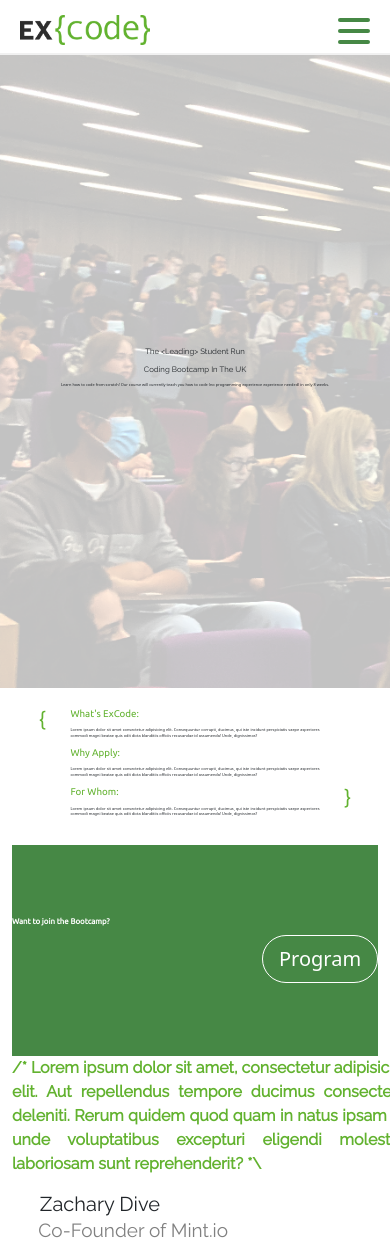
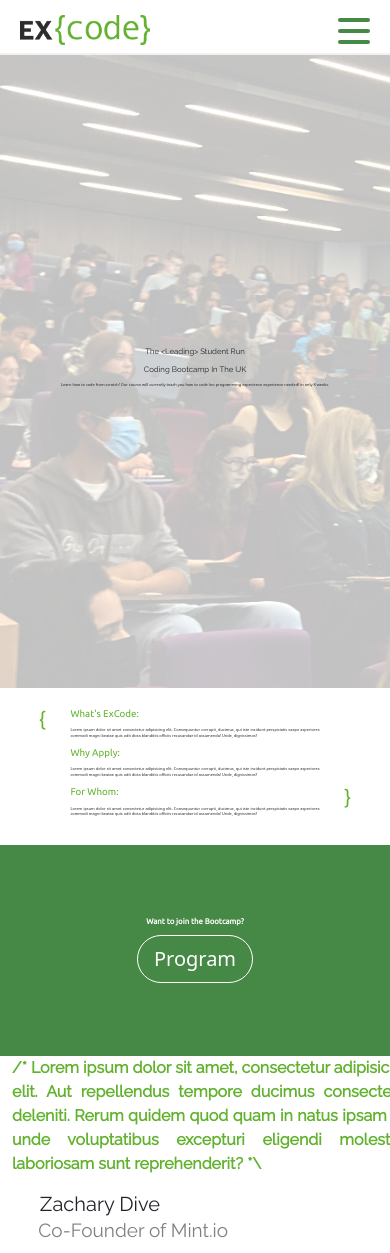
Before and after one commit to jeremy-shr/ExCode-Website, a React (Create React App) app: page / in a window 390 px wide. Shown: the top 1253 px of the page. Built offline with nearby package versions, Linux system fonts and the light colour scheme.

Commit message:
adding even more responsiveness

```diff
--- a/src/App.css
+++ b/src/App.css
@@ -45,7 +45,6 @@
 	color: #fff !important;
 	border-color: #fff !important;
 	border-radius: 50px !important;
-	margin-left: 250px;
 }
 
 .program-button:hover {
--- a/src/components/Home.js
+++ b/src/components/Home.js
@@ -118,6 +118,12 @@ const Bracket2 = styled.h1`
 	right: 10vw;
 `;
 
+const JoinBanner = styled.div`
+	display: flex;
+	align-items: center;
+    flex-direction: column;
+`;
+
 function Home() {
 	return (
 		<>
@@ -180,8 +186,8 @@ function Home() {
 			</R2>
 
 			<div className='container-fluid'>
-			<R3 className="row-landing-sec3">
-				<div>
+			<R3 className="row">
+				<JoinBanner>
 					<Signup>Want to join the Bootcamp?</Signup>
 					<NavLink to="/program">
 						<Button
@@ -193,7 +199,7 @@ function Home() {
 							Program
 						</Button>
 					</NavLink>
-				</div>
+				</JoinBanner>
 			</R3>
 			</div>
 
```
